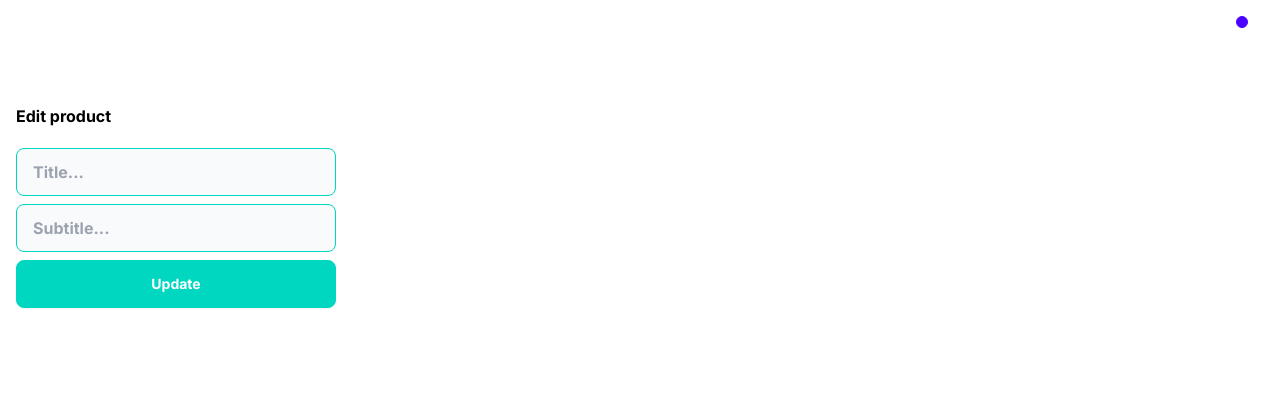
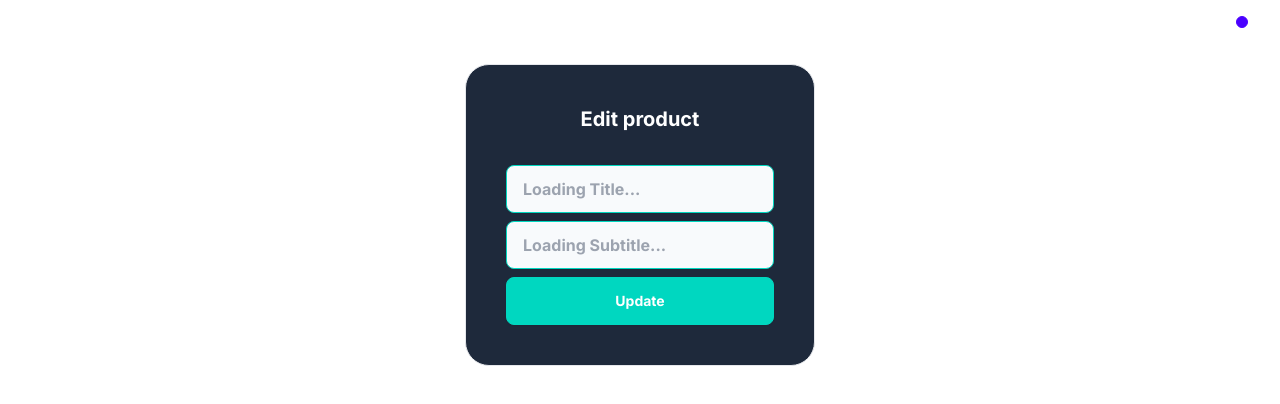
Before and after one commit to hassankary/crud-mongodb, a Next.js app: page /editProduct/1 in a window 1280 px wide. Shown: the top 404 px of the page. Built offline with nearby package versions, Linux system fonts and the light colour scheme; no server answers; the database is empty.

Commit message:
update form components

```diff
--- a/src/app/addProduct/page.js
+++ b/src/app/addProduct/page.js
@@ -38,9 +38,9 @@ export default function AddProduct() {
 
   return (
     <>
-      <div className="flex flex-col font-bold">
-        <div className="pt-10 pb-5">Add New Product</div>
-        <form className="flex flex-col space-y-2 w-full text-black">
+      <div className="flex flex-col mx-auto p-10 w-fit items-center justify-center font-bold bg-slate-800 border rounded-3xl">
+        <div className="pb-8 text-xl text-white">Add New Product</div>
+        <form className="flex flex-col space-y-2 text-black">
           <input
             value={title}
             onChange={(e) => setTitle(e.target.value)}
@@ -55,8 +55,6 @@ export default function AddProduct() {
             placeholder="Subtitle..."
             className="input input-bordered input-accent bg-slate-50 w-full max-w-xs"
           />
-          {/* <textarea className="textarea textarea-accent max-w-xs" placeholder="Description"></textarea> */}
-
           <button
             onClick={addProduct}
             className="btn btn-accent max-w-[320px] font-bold text-white"
--- a/src/components/EditProductForm.js
+++ b/src/components/EditProductForm.js
@@ -3,6 +3,7 @@ import { useRouter } from "next/navigation";
 import { useEffect, useState } from "react";
 
 export default function EditProductForm({ id }) {
+  const [initialFetching, setInitialFetching] = useState(true);
   const [newTitle, setNewTitle] = useState("");
   const [newSubtitle, setNewSubtitle] = useState("");
   const router = useRouter();
@@ -19,6 +20,7 @@ export default function EditProductForm({ id }) {
       const { products } = response;
       setNewTitle(products.title);
       setNewSubtitle(products.subtitle);
+      setInitialFetching(false);
     } catch (error) {
       console.log("error loading products:", error);
     }
@@ -53,21 +55,23 @@ export default function EditProductForm({ id }) {
 
   return (
     <>
-      <div className="flex flex-col font-bold">
-        <div className="pt-10 pb-5">Edit product {newTitle} </div>
-        <form className="flex flex-col space-y-2 w-full text-black">
+      <div className="flex flex-col mx-auto p-10 w-fit items-center justify-center font-bold bg-slate-800 border rounded-3xl">
+        <div className="pb-8 text-xl text-white">Edit product</div>
+        <form className="flex flex-col space-y-2 text-black">
           <input
             value={newTitle}
             onChange={(e) => setNewTitle(e.target.value)}
             type="text"
-            placeholder="Title..."
+            placeholder={!initialFetching ? "Title..." : "Loading Title..."}
             className="input input-bordered input-accent bg-slate-50 w-full max-w-xs"
           />
           <input
             value={newSubtitle}
             onChange={(e) => setNewSubtitle(e.target.value)}
             type="text"
-            placeholder="Subtitle..."
+            placeholder={
+              !initialFetching ? "Subtitle..." : "Loading Subtitle..."
+            }
             className="input input-bordered input-accent bg-slate-50 w-full max-w-xs"
           />
           <button
```
